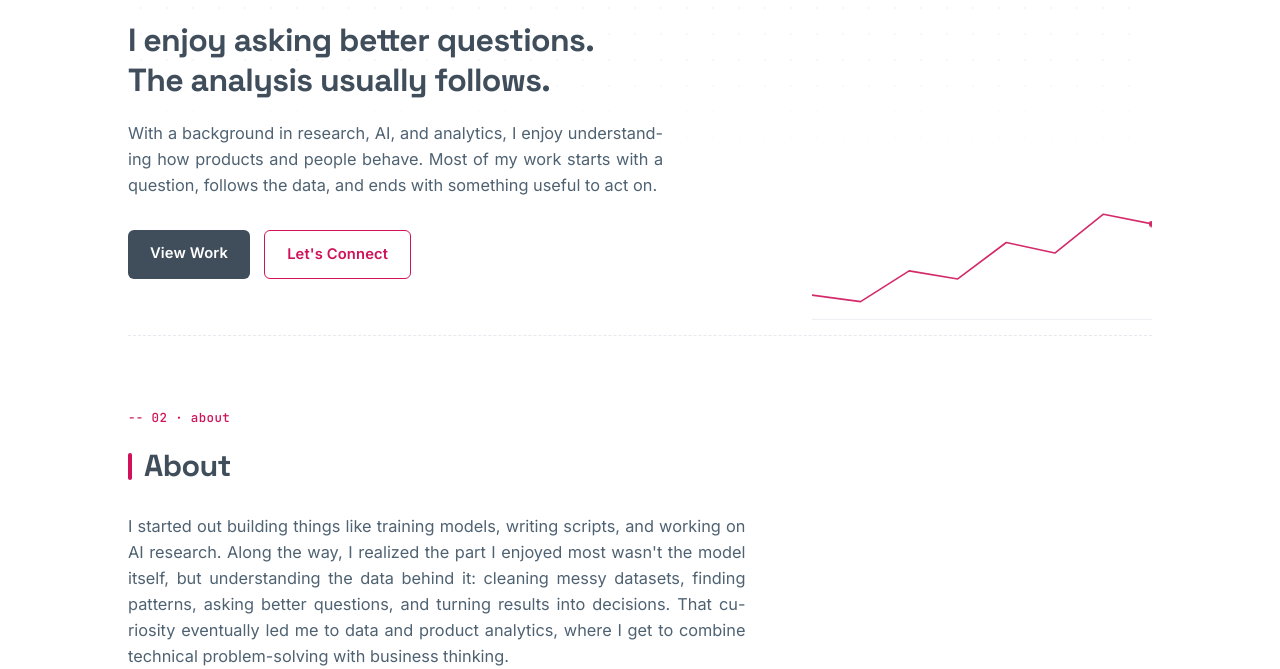
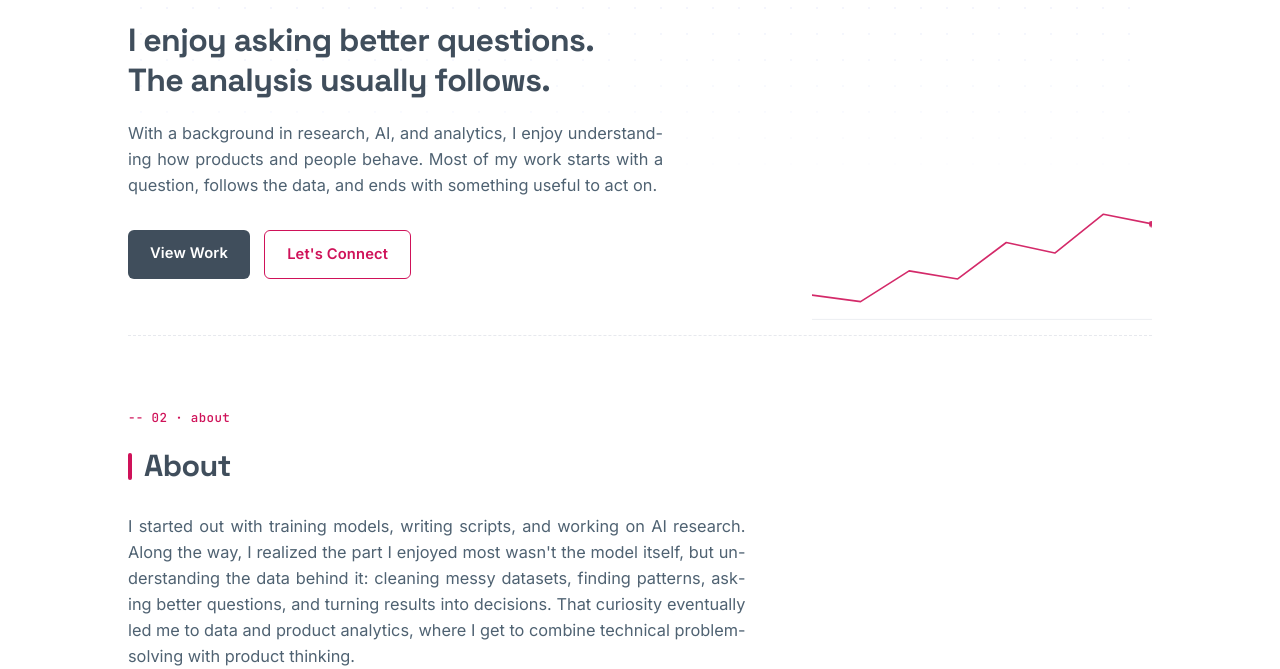
Before and after one commit to adyasha-m/portfolio, a plain HTML site: page index.html in a window 1280 px wide. Shown: the part 283-952 px from the top of the page. Drawn offline with Linux system fonts and the light colour scheme.

Commit message:
removed redundancy and modified texts

```diff
--- a/index.html
+++ b/index.html
@@ -3,11 +3,11 @@
   <head>
     <meta charset="UTF-8" />
     <meta name="viewport" content="width=device-width, initial-scale=1.0" />
-    <title>Adyasha Mahanta — Data & Product Analyst</title>
+    <title>Adyasha Mahanta</title>
     <link rel="icon" type="image/png" href="./assets/android-chrome-192x192.png" />
     <meta
       name="description"
-      content="Portfolio of Your Name — data analyst / product analyst."
+      content="Portfolio of Adyasha Mahanta"
     />
 
     <!-- Fonts -->
@@ -102,12 +102,12 @@
       <h2 class="section-title">About</h2>
 
       <p class="body-text">
-        I started out building things like training models, writing scripts, and working
+        I started out with training models, writing scripts, and working
         on AI research. Along the way, I realized the part I enjoyed most wasn't
         the model itself, but understanding the data behind it: cleaning messy
         datasets, finding patterns, asking better questions, and turning results
         into decisions. That curiosity eventually led me to data and product
-        analytics, where I get to combine technical problem-solving with business
+        analytics, where I get to combine technical problem-solving with product
         thinking.
       </p>
 
```
Also changed, not shown: 1 other file.
